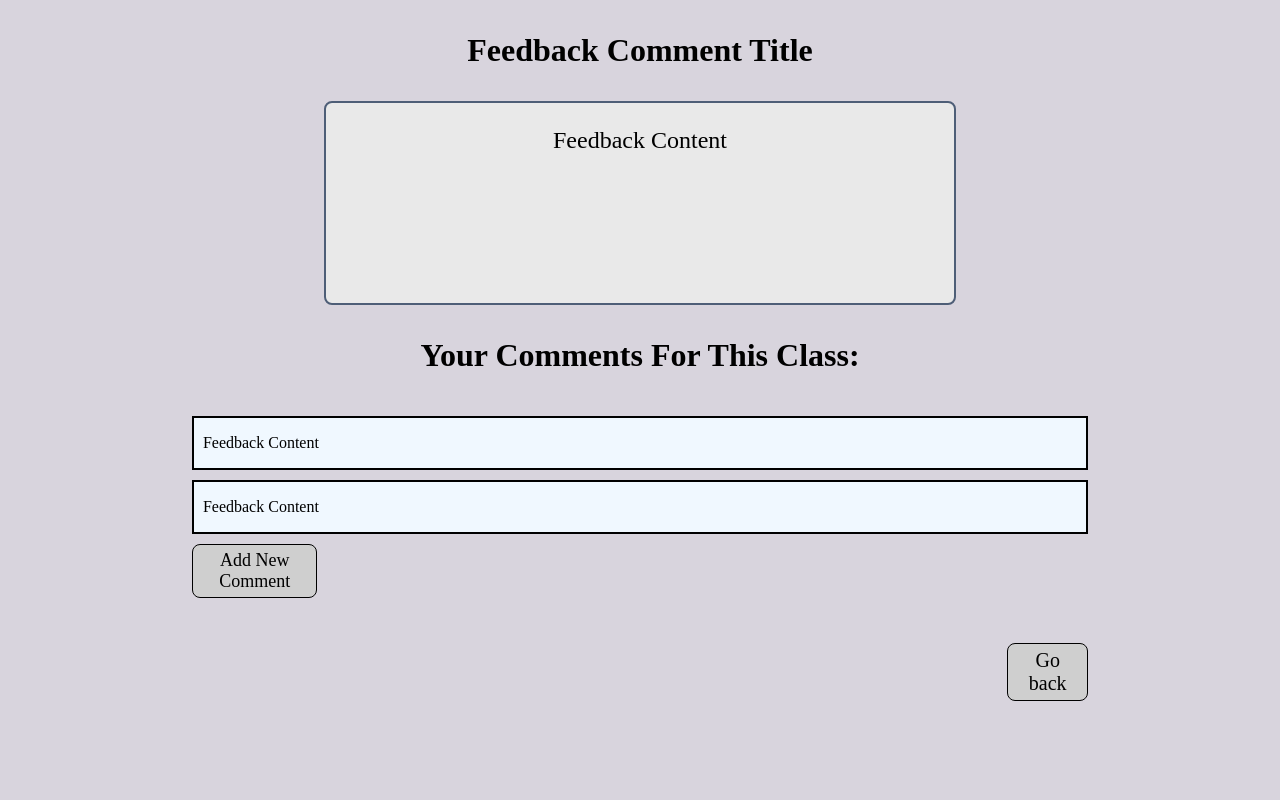
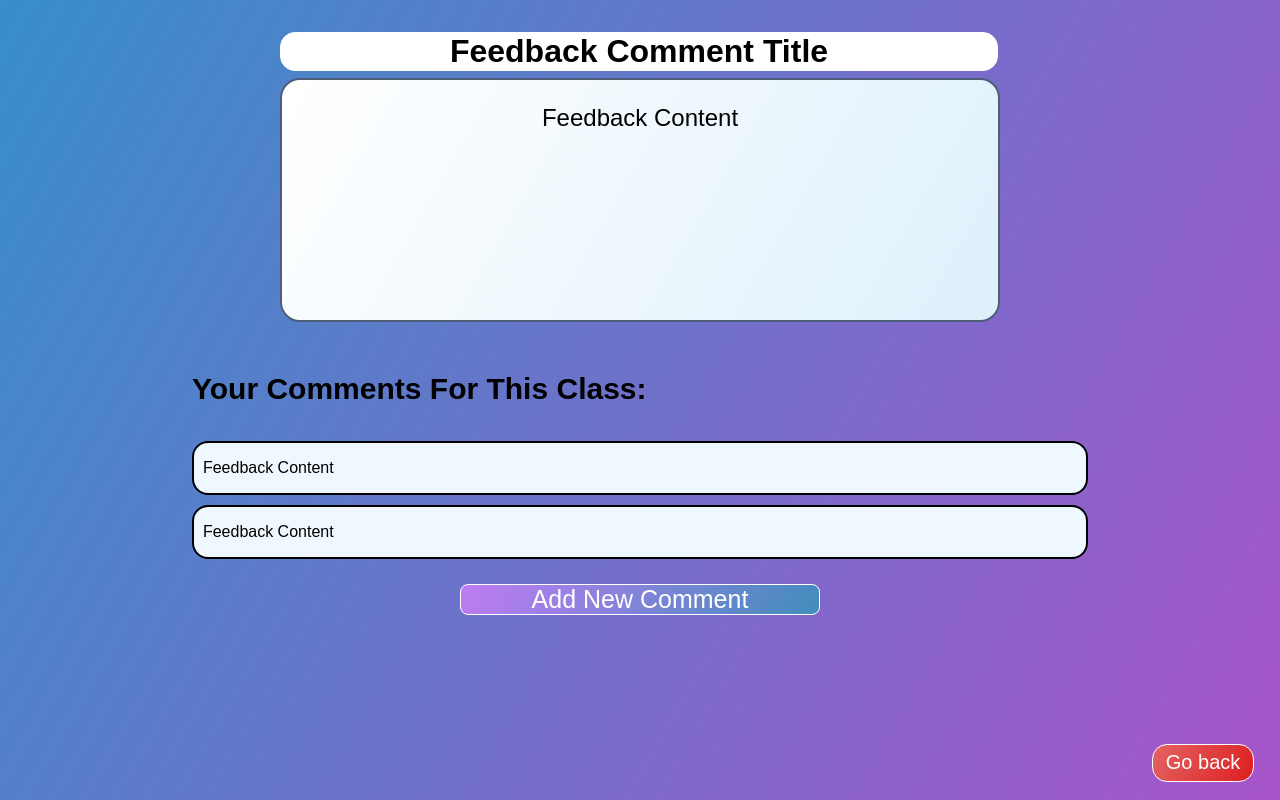
Before and after one commit to naseralemi12/Professor-Feedback-App, a plain HTML site: page assets/html/view_feedback.html in a window 1280 px wide. Drawn offline with Linux system fonts and the light colour scheme.

Commit message:
finished view feedback

```diff
--- a/assets/html/view_feedback.html
+++ b/assets/html/view_feedback.html
@@ -19,7 +19,7 @@
     </div>
 
 
-    <h3> Your Comments For This Class: </h3>
+    <h2> Your Comments For This Class: </h2>
 
     <!-- Comments -->
     <div class="commentLinks">
--- a/assets/styles/feedbackstudent.css
+++ b/assets/styles/feedbackstudent.css
@@ -6,7 +6,10 @@ html, body {
 
 html {
     font-size: 20px;
-    background-color: #d8d4dd;
+    background: linear-gradient(120deg,#378ec9, #a754ca);
+    height: 100vh;
+    overflow: hidden;
+    font-family: Arial;
 }
 
 body {
@@ -15,21 +18,38 @@ body {
     text-align: center;
 }
 
-h1 {
+h2 {
+    text-align: left;
+}
+
+h3 {
     display: block;
     text-align: left;
     font-size: medium;
+    margin-left: auto;
+    width: 80%;
+    height: 10%;
+    background: white;
+    /* rounded corners w/ border */
+    border-radius: 15px;
+    border: 1px solid rgb(255, 255, 255);
+
+    position: relative;
+    right: 10%;
 }
 
 .textbox {
-    border-radius: 8px;
+    border-radius: 20px;
     margin-left: auto;
     margin-right: auto;
     border: 2px solid rgb(78, 94, 119);
-    width: 70%;
-    height: 200px;
-    background-color: rgb(233, 233, 233);
+    width: 80%;
+    height: 10em;
+    background: linear-gradient(120deg,#ffffff, #def0fb);
     font-size: x-large;
+
+    position: relative;
+    bottom: 25px;
 }
 
 
@@ -40,6 +60,7 @@ h1 {
     color:black;
     height: fit-content;
     border: 2px solid black;
+    border-radius: 16px;
 
     /* Center boxes inside div */
     margin-top: 10px;
@@ -60,33 +81,40 @@ h3 {
 /* STYLING FOR <A> AS BUTTON */
 
 #addStudentComment {
-    margin-top: 10px;
-    margin-right: 86%;
+    display: inline-block;
+    margin-right: auto;
     /* rounded corners w/ border */
     border-radius: 8px;
-    border: 1px solid black;
-    padding: 5px 20px;
+    border: 1px solid rgb(255, 255, 255);
 
-    background-color: rgb(207, 207, 207);
-    color:black;
+    width: 40%;
+    height: 8%;
+    background: linear-gradient(120deg,#bf7bf3, #418dbc);
+    color:rgb(255, 255, 255);
     text-align: center;
     text-decoration: none;
-    display:inline-block;
+    font-size: 25px;
+
+    position: relative;
+    top: 25px;
 }
 
 #addStudentComment:hover, #addStudentComment:active{
-    margin-top: 10px;
-    margin-right: 86%;
+    margin-right: auto;
     /* rounded corners w/ border */
     border-radius: 8px;
-    border: 1px solid black;
-    padding: 5px 20px;
+    border: 1px solid rgb(255, 255, 255);
 
-    color:black;
+    width: 40%;
+    height: 8%;
+    background: linear-gradient(120deg,#bf7bf3, #65f6de);
+    color:rgb(255, 255, 255);
     text-align: center;
     text-decoration: none;
-    display:inline-block;
-    background-color: rgb(187, 187, 187);
+    font-size: 25px;
+
+    position: relative;
+    top: 25px;
 }
 
 /* END <A> STYLING */
@@ -102,16 +130,18 @@ h3 {
 }
 
 #goback {
-    margin-top: 5%;
-    margin-left: 91%;
+    margin-left: auto;
     /* rounded corners w/ border */
-    border-radius: 8px;
-    border: 1px solid black;
-    padding: 5px 20px;
+    border-radius: 15px;
+    border: 1px solid rgb(255, 255, 255);
+    padding: .5% 1%;
 
-    background-color: rgb(207, 207, 207);
-    color:black;
+    background: linear-gradient(120deg,#e46464, #dd1e1e);
+    color:rgb(255, 255, 255);
     text-align: center;
     text-decoration: none;
-    display:inline-block;
+
+    position: absolute;
+    top: 93%;
+    left: 90%;
 }
```
